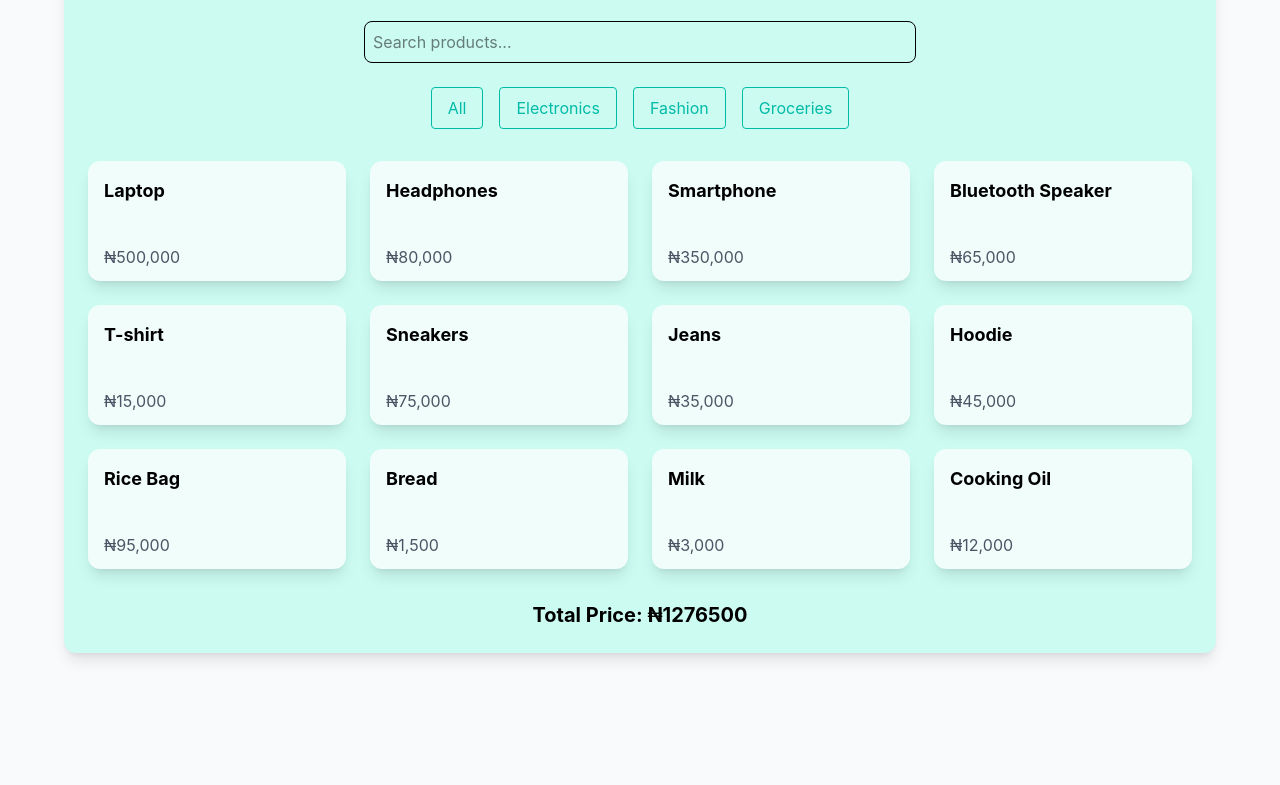
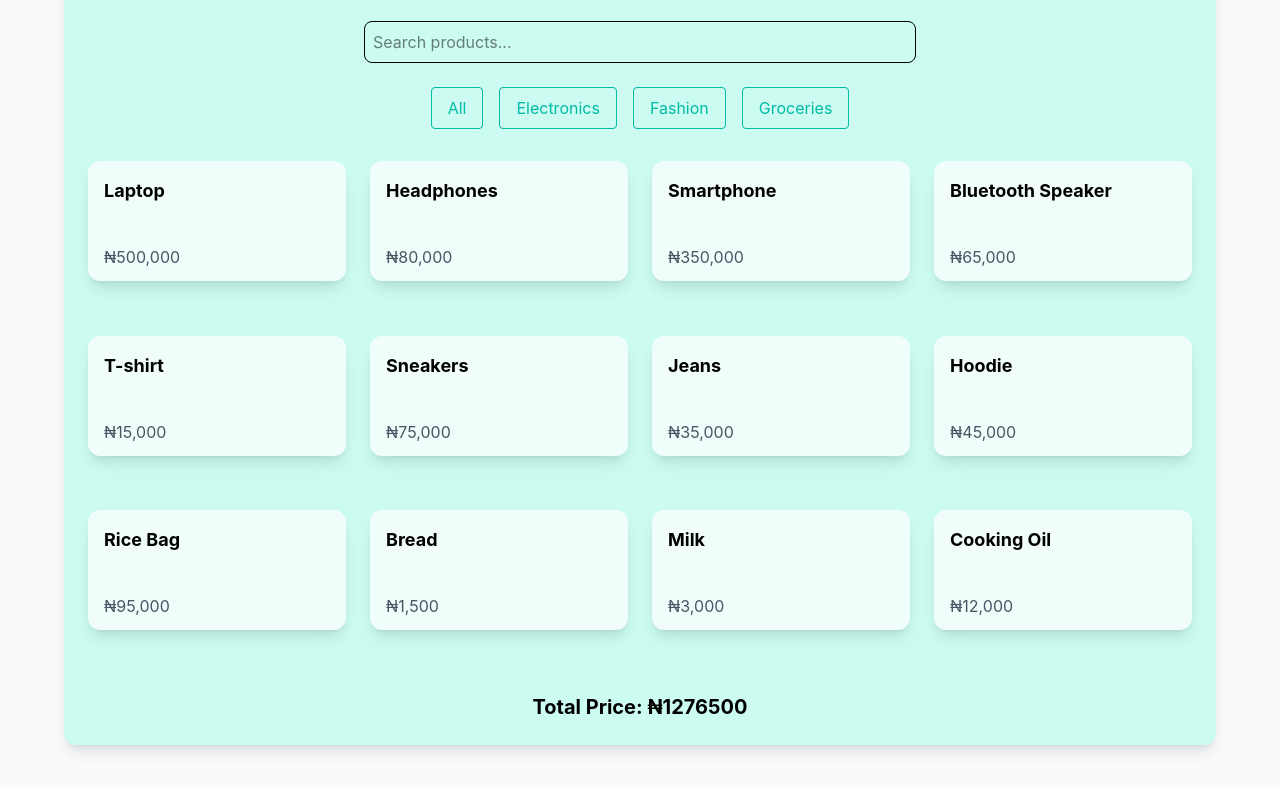
Before and after one commit to tobyramaa/Dynamic-product-list, a website: page public/index.html in a window 1280 px wide. Shown: the part 143-928 px from the top of the page. Before the commit the page ends 836 px from the top, so only its background shows below. Drawn offline with nearby package versions, Linux system fonts and the light colour scheme; files that its build step writes are made by us from their sources.

Commit message:
Fixed my styling

```diff
--- a/public/index.html
+++ b/public/index.html
@@ -22,7 +22,7 @@
 
         </div>
 
-        <div id="productContainer" class="grid sm:grid-cols-2 md:grid-cols-3 lg:grid-cols-4 gap-6 mt-8">
+        <div id="productContainer" class="grid sm:grid-cols-2 md:grid-cols-3 lg:grid-cols-4 gap-6 mt-8 w-full max-w-6xl mx-auto min-h-[500px]">
         </div>
 
         <div class="text-center mt-8">
```
